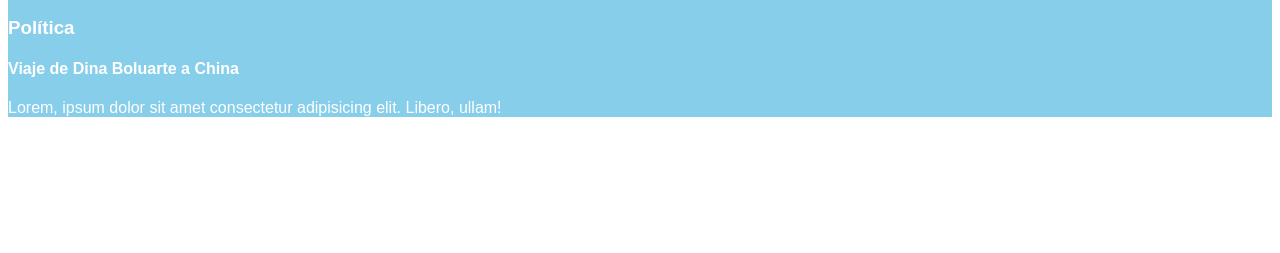
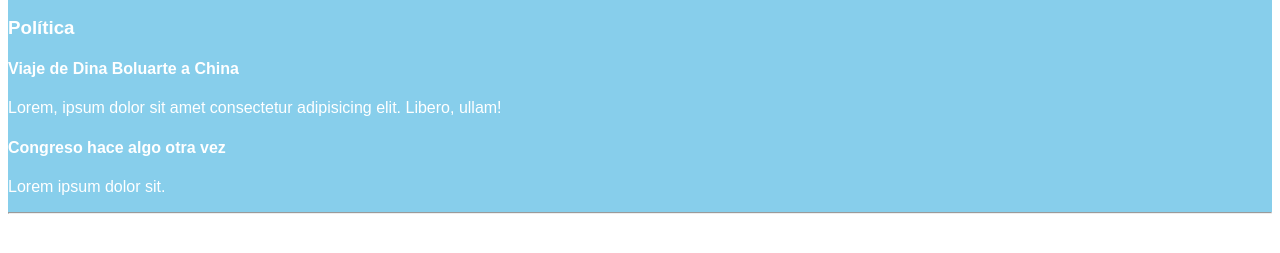
Before and after one commit to jquinteros17/NoticiasGit26, a plain HTML site: page index.html in a window 1280 px wide. Shown: the part 111-364 px from the top of the page. Drawn offline with Linux system fonts and the light colour scheme.

Commit message:
agregado hr

```diff
--- a/index.html
+++ b/index.html
@@ -10,7 +10,7 @@
     <header>
         <h1>Inicios con Git</h1>
     </header>
-    <main>
+     <main>
         <h2>Noticias</h2>
         <section>
             <h3>Política</h3>
@@ -18,7 +18,12 @@
                 <h4>Viaje de Dina Boluarte a China</h4>
                 <p>Lorem, ipsum dolor sit amet consectetur adipisicing elit. Libero, ullam!</p>
             </article>
+            <article>
+                <h4>Congreso hace algo otra vez</h4>
+                <p>Lorem ipsum dolor sit.</p>
+            </article>
         </section>
+        <hr />
     </main>
 </body>
 </html>
```
